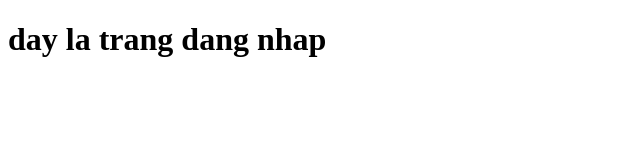
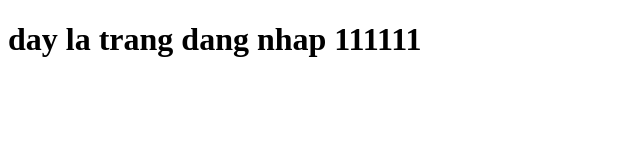
Before and after one commit to Dunghthe04/Bai13_front-end, a plain HTML site: page login.html in a window 1280 px wide. Shown: the whole page, without its empty margins (0-640 px from the left). Drawn offline with Linux system fonts and the light colour scheme.

Commit message:
Update page-login

```diff
--- a/login.html
+++ b/login.html
@@ -6,6 +6,6 @@
     <title>Document</title>
 </head>
 <body>
-    <h1>day la trang dang nhap</h1>
+    <h1>day la trang dang nhap 111111</h1>
 </body>
 </html>
```
